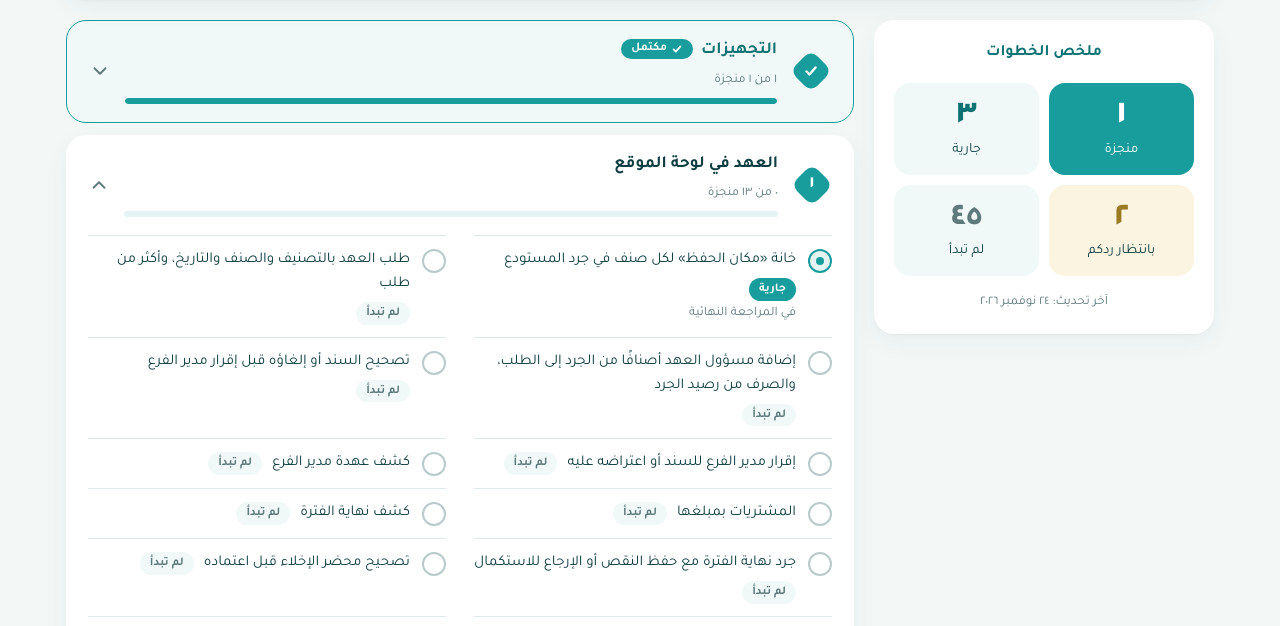
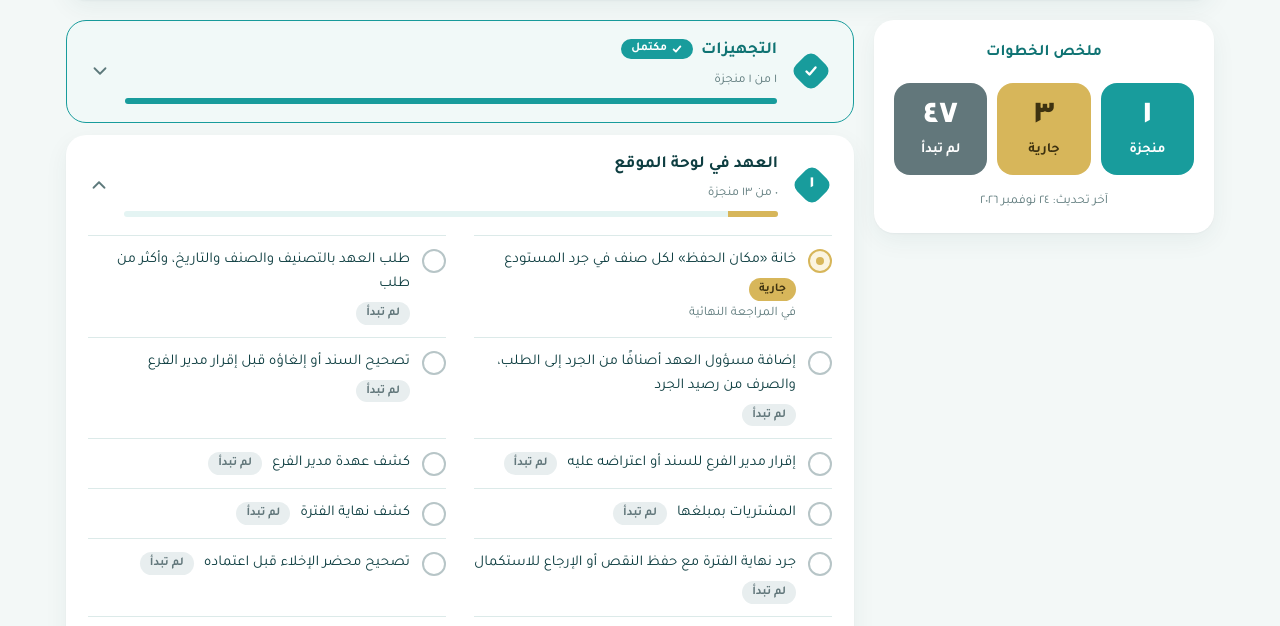
Before and after one commit to mohtaway/nawadi-progress, a plain HTML site: page index.html in a window 1280 px wide. Shown: the part 128-754 px from the top of the page. Drawn offline with Linux system fonts and the light colour scheme.

Commit message:
تحديث صفحة متابعة الملحق الثالث

```diff
--- a/index.html
+++ b/index.html
@@ -20,7 +20,7 @@
   --teal:#189C9C; --teal-deep:#0F7373; --teal-soft:#E4F4F3; --teal-wash:#F1F9F8;
   --gold:#D7B65A; --gold-ink:#9A7A22; --gold-soft:#FBF4E0;
   --ink:#0E3E41; --muted:#5E7A7C; --line:#DCEAE9;
-  --bg:#F3F8F7; --surface:#FFFFFF; --done:#189C9C; --todo:#B9CACA;
+  --bg:#F3F8F7; --surface:#FFFFFF; --done:#189C9C; --doing:#D7B65A; --doing-ink:#3E3210; --todo:#62777B; --todo-soft:#E8EEEF;
   --font:"Tajawal", "Segoe UI", Tahoma, sans-serif;
   --shadow:0 1px 2px rgba(14,62,65,.04), 0 8px 24px rgba(14,62,65,.06);
   color-scheme:light;
@@ -52,25 +52,15 @@ body{background:var(--bg);color:var(--ink);font-family:var(--font);font-size:16p
 /* الملخص */
 .summary{padding:20px;display:flex;flex-direction:column;align-items:center;gap:16px;text-align:center}
 .sum-title{margin:0;font-size:16px;font-weight:700;color:var(--teal-deep)}
-.legend{display:grid;grid-template-columns:repeat(2,1fr);gap:10px;width:100%}
-.lg{display:flex;flex-direction:column;align-items:center;gap:4px;padding:16px 6px;border-radius:16px;background:var(--teal-wash)}
-.lg b{font-size:34px;font-weight:800;line-height:1.1;color:var(--teal-deep)}
-.lg.s-waiting b{color:var(--gold-ink)} .lg.s-todo b{color:var(--muted)}
-.lg span{display:flex;align-items:center;gap:6px;font-size:14px;font-weight:400;color:var(--ink);line-height:1.3}
-.lg i{width:8px;height:8px;border-radius:50%;flex:none}
-.lg i{display:none}
-.lg.s-done{background:var(--teal)} .lg.s-done b,.lg.s-done span{color:#fff}
-.lg.s-waiting{background:var(--gold-soft)} .lg.s-waiting i{background:var(--gold)} .lg.s-todo i{background:var(--todo)}
+.legend{display:grid;grid-template-columns:repeat(3,1fr);gap:10px;width:100%}
+.lg{display:flex;flex-direction:column;align-items:center;gap:4px;padding:16px 6px;border-radius:16px}
+.lg b{font-size:34px;font-weight:800;line-height:1.1}
+.lg span{font-size:14px;font-weight:700;line-height:1.3}
+.lg.s-done{background:var(--done)} .lg.s-done b,.lg.s-done span{color:#fff}
+.lg.s-doing{background:var(--doing)} .lg.s-doing b,.lg.s-doing span{color:var(--doing-ink)}
+.lg.s-todo{background:var(--todo)} .lg.s-todo b,.lg.s-todo span{color:#fff}
 .updated{font-size:13px;color:var(--muted)}
 
-/* في انتظار التعليمات */
-.waiting{background:var(--gold-soft);border:1px solid color-mix(in srgb, var(--gold) 35%, transparent);border-radius:20px;padding:16px 18px;display:flex;flex-direction:column;gap:10px}
-.waiting h2{margin:0;font-size:16px;font-weight:700;color:var(--gold-ink)}
-.waiting ul{margin:0;padding:0;list-style:none;display:flex;flex-direction:column;gap:10px}
-.waiting li{display:flex;flex-direction:column;padding-right:18px;position:relative;line-height:1.5}
-.waiting li::before{content:"";position:absolute;right:0;top:.55em;width:8px;height:8px;border-radius:2px;transform:rotate(45deg);background:var(--gold)}
-.waiting li strong{font-weight:700;font-size:15px}
-.waiting li span{color:var(--muted);font-size:13px}
 
 /* البنود */
 .items{display:flex;flex-direction:column;gap:12px;min-width:0}
@@ -86,7 +76,9 @@ summary:focus-visible{outline:2px solid var(--teal);outline-offset:-2px;border-r
 .it-title{font-weight:700;font-size:17px;line-height:1.45}
 .it-meta{font-size:13px;color:var(--muted)}
 .mini{height:6px;background:var(--teal-soft);border-radius:99px;overflow:hidden}
-.mini>span{display:block;height:100%;background:var(--teal);border-radius:99px}
+.mini{display:flex}
+.mini>span{display:block;height:100%}
+.mini>.m-done{background:var(--done)} .mini>.m-doing{background:var(--doing)}
 .chev{width:22px;height:22px;color:var(--muted);transition:transform .2s}
 details[open] .chev{transform:rotate(180deg)}
 /* بند اكتملت كل خطواته */
@@ -100,20 +92,17 @@ ol.tasks li{display:grid;grid-template-columns:24px 1fr;gap:12px;padding:12px 0;
 .ic{width:24px;height:24px;border-radius:50%;display:grid;place-items:center;margin-top:1px}
 .ic svg{width:14px;height:14px}
 .s-done .ic{background:var(--done);color:#fff}
-.s-doing .ic{border:2px solid var(--teal);background:var(--teal-soft)}
-.s-doing .ic::after{content:"";width:8px;height:8px;border-radius:50%;background:var(--teal)}
-.s-waiting .ic{border:2px solid var(--gold);background:var(--gold-soft)}
-.s-waiting .ic::after{content:"";width:9px;height:2px;background:var(--gold-ink);border-radius:2px}
-.s-todo .ic{border:2px solid var(--todo)}
+.s-doing .ic{border:2px solid var(--doing);background:#FBF4E0}
+.s-doing .ic::after{content:"";width:8px;height:8px;border-radius:50%;background:var(--doing)}
+.s-todo .ic{border:2px solid #B7C5C7}
 .t-body{min-width:0;display:flex;flex-direction:column;gap:2px}
 .t-row{display:flex;flex-wrap:wrap;align-items:center;gap:6px 10px}
 .t-title{line-height:1.6;font-size:15px}
 .s-done .t-title{color:var(--muted)}
 .chip{font-size:12px;font-weight:700;padding:1px 10px;border-radius:99px;white-space:nowrap}
-.s-done .chip{background:var(--teal-soft);color:var(--teal-deep)}
-.s-doing .chip{background:var(--teal);color:#fff}
-.s-waiting .chip{background:var(--gold-soft);color:var(--gold-ink)}
-.s-todo .chip{background:var(--teal-wash);color:var(--muted)}
+.s-done .chip{background:var(--done);color:#fff}
+.s-doing .chip{background:var(--doing);color:var(--doing-ink)}
+.s-todo .chip{background:var(--todo-soft);color:var(--todo)}
 .t-note{font-size:13px;color:var(--muted)}
 
 footer{display:flex;flex-direction:column;align-items:center;gap:2px;font-size:13px;color:var(--muted);text-align:center;padding-top:4px}
@@ -129,7 +118,6 @@ footer{display:flex;flex-direction:column;align-items:center;gap:2px;font-size:1
   .logo img{height:48px}
   .layout{display:grid;grid-template-columns:340px minmax(0,1fr);gap:20px;align-items:start}
   .side{position:sticky;top:calc(env(safe-area-inset-top,0px) + 20px)}
-  .legend{grid-template-columns:repeat(2,1fr)}
   ol.tasks{grid-template-columns:1fr 1fr;column-gap:28px;padding:0 22px 10px}
   details.item summary{padding:18px 22px}
 }
@@ -168,7 +156,7 @@ footer{display:flex;flex-direction:column;align-items:center;gap:2px;font-size:1
 <script>
 /* ============================================================
    البيانات: المكان الوحيد الذي يُعدَّل.
-   الحالة: "done" منجزة · "doing" جارية · "waiting" بانتظار ردكم · "todo" لم تبدأ
+   الحالة: "done" منجزة · "doing" جارية · "todo" لم تبدأ
    note: سطر اختياري يظهر تحت الخطوة.
    ============================================================ */
 const UPDATED = "2026-11-24";
@@ -194,11 +182,11 @@ const ITEMS = [
   ]},
   { title: "التسجيل والأسابيع في الموقع، وملخص السنة", due: "منتصف يناير ٢٠٢٧", tasks: [
     { t: "حفظ الأسابيع التي اشتراها كل ابن", s: "doing" },
-    { t: "حساب سعر الأسابيع حسب عددها", s: "waiting" },
+    { t: "حساب سعر الأسابيع حسب عددها", s: "todo" },
     { t: "التسجيل بأسابيع متفرقة ودفعها مرة واحدة", s: "todo" },
     { t: "تجديد كل ابن على حدة", s: "todo" },
     { t: "الحضور حسب الأسابيع المشتراة", s: "todo" },
-    { t: "استرداد أسبوع محدد من الإدارة", s: "waiting" },
+    { t: "استرداد أسبوع محدد من الإدارة", s: "todo" },
     { t: "عرض برامج الفرع قبل ملخص التسجيل", s: "doing" },
     { t: "السياسة والأحكام بعد اختيار الفرع", s: "todo" },
     { t: "الانتظار بدون دفع مع حفظ الأسابيع المختارة، وإلغاء «الدفع لاحقًا»", s: "todo" },
@@ -240,8 +228,8 @@ const ITEMS = [
 ];
 /* ============================================================ */
 
-const LABEL = { done: "منجزة", doing: "جارية", waiting: "بانتظار ردكم", todo: "لم تبدأ" };
-const ORDER = ["done", "doing", "waiting", "todo"];
+const LABEL = { done: "منجزة", doing: "جارية", todo: "لم تبدأ" };
+const ORDER = ["done", "doing", "todo"];
 const ar = n => String(n).replace(/\d/g, d => "٠١٢٣٤٥٦٧٨٩"[d]);
 const MONTHS = ["يناير","فبراير","مارس","أبريل","مايو","يونيو","يوليو","أغسطس","سبتمبر","أكتوبر","نوفمبر","ديسمبر"];
 const fmtDate = iso => { const [y,m,d] = iso.split("-").map(Number); return `${ar(d)} ${MONTHS[m-1]} ${ar(y)}`; };
@@ -269,7 +257,7 @@ document.getElementById("items").innerHTML = ITEMS.map((it, idx) => {
       <span class="it-head">
         <span class="it-title">${esc(it.title)}${complete ? `<span class="done-pill">${CHECK}مكتمل</span>` : ""}</span>
         <span class="it-meta">${meta}</span>
-        <span class="mini"><span style="width:${Math.round(d / n * 100)}%"></span></span>
+        <span class="mini"><span class="m-done" style="width:${d / n * 100}%"></span><span class="m-doing" style="width:${it.tasks.filter(t => t.s === "doing").length / n * 100}%"></span></span>
       </span>
       ${CHEV}
     </summary>
```
